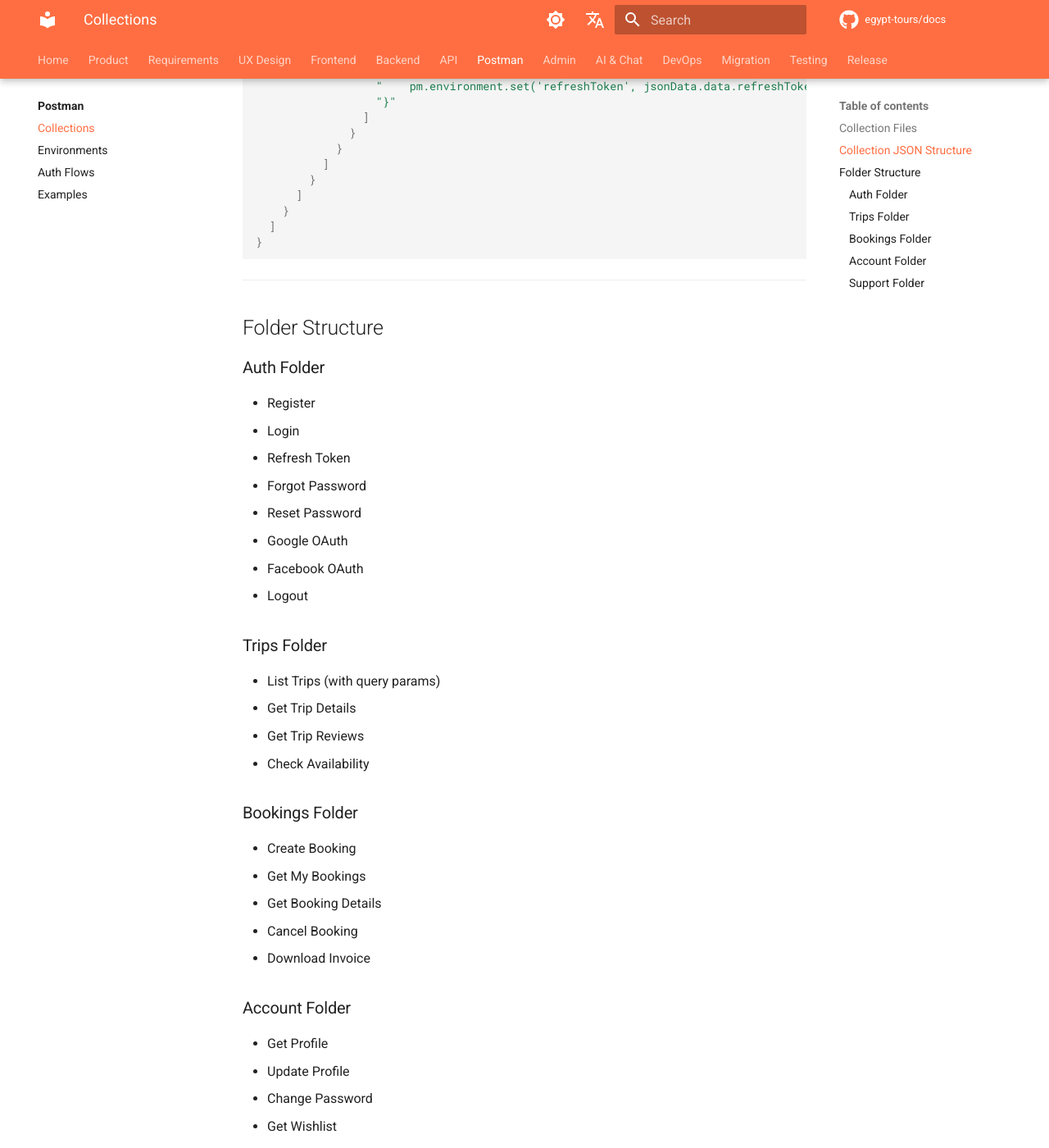
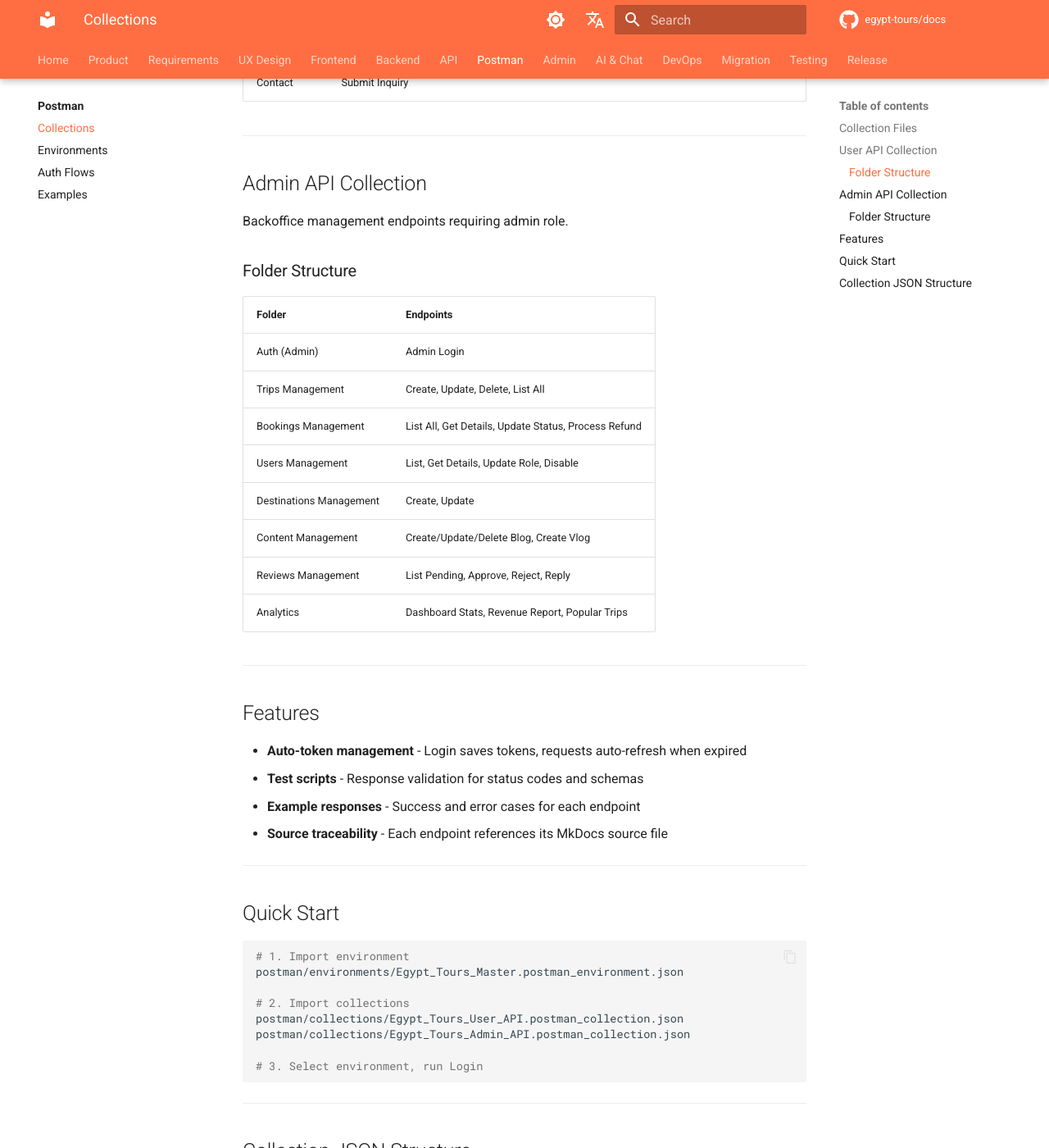
Before and after one commit to eslamfaisal/tours-docs, an MkDocs documentation site: the page built from docs/postman/collections.md, in a window 1280 px wide and 1400 px high, scrolled down 1091 px. Shown: the whole window at 82% size. Built offline with MkDocs 1.6.1 and Material for MkDocs 9.7.7, drawn with Linux system fonts in a browser that asks for light colours; comment, search, counter and statistics services are not loaded; some of the changed text lies outside the part shown.

Commit message:
Restructures Postman collections and environments
Refactors Postman collections to separate user and admin APIs, enhancing clarity and maintainability.

Consolidates environments into a single master file for easier management across development stages.

Improves documentation with detailed descriptions, quick start guides, and source traceability.

````diff
--- a/docs/postman/collections.md
+++ b/docs/postman/collections.md
@@ -2,10 +2,76 @@
 
 ## Collection Files
 
-| File | Description |
-|------|-------------|
-| `Egypt_Tours_API.postman_collection.json` | Main API collection |
-| `Egypt_Tours_Admin.postman_collection.json` | Admin-only endpoints |
+| File | Description | Endpoints |
+|------|-------------|-----------|
+| `Egypt_Tours_User_API.postman_collection.json` | Frontend user-facing API | 34 |
+| `Egypt_Tours_Admin_API.postman_collection.json` | Admin backoffice API | 27 |
+
+**Total: 61 endpoints**
+
+---
+
+## User API Collection
+
+Frontend-facing endpoints organized by feature folders.
+
+### Folder Structure
+
+| Folder | Endpoints |
+|--------|-----------|
+| Auth | Register, Login, Refresh Token, Forgot/Reset Password, Google/Facebook OAuth, Verify Email, Logout |
+| Trips | List Trips, Get Details, Get Reviews, Check Availability |
+| Bookings | Create, Get My Bookings, Get Details, Cancel, Download Invoice |
+| Account | Get Profile, Update Profile, Change Password |
+| Wishlist | Get Wishlist, Add, Remove |
+| Destinations | List, Get Details |
+| Blog | List Posts, Get Post |
+| Vlogs | List Vlogs, Get Vlog |
+| Search | Global Search |
+| Contact | Submit Inquiry |
+
+---
+
+## Admin API Collection
+
+Backoffice management endpoints requiring admin role.
+
+### Folder Structure
+
+| Folder | Endpoints |
+|--------|-----------|
+| Auth (Admin) | Admin Login |
+| Trips Management | Create, Update, Delete, List All |
+| Bookings Management | List All, Get Details, Update Status, Process Refund |
+| Users Management | List, Get Details, Update Role, Disable |
+| Destinations Management | Create, Update |
+| Content Management | Create/Update/Delete Blog, Create Vlog |
+| Reviews Management | List Pending, Approve, Reject, Reply |
+| Analytics | Dashboard Stats, Revenue Report, Popular Trips |
+
+---
+
+## Features
+
+- **Auto-token management** - Login saves tokens, requests auto-refresh when expired
+- **Test scripts** - Response validation for status codes and schemas
+- **Example responses** - Success and error cases for each endpoint
+- **Source traceability** - Each endpoint references its MkDocs source file
+
+---
+
+## Quick Start
+
+```bash
+# 1. Import environment
+postman/environments/Egypt_Tours_Master.postman_environment.json
+
+# 2. Import collections
+postman/collections/Egypt_Tours_User_API.postman_collection.json
+postman/collections/Egypt_Tours_Admin_API.postman_collection.json
+
+# 3. Select environment, run Login
+```
 
 ---
 
@@ -14,12 +80,13 @@
 ```json
 {
   "info": {
-    "name": "Egypt Tours API",
+    "name": "Egypt Tours - User API",
     "schema": "https://schema.getpostman.com/json/collection/v2.1.0/collection.json"
   },
-  "variable": [
-    { "key": "baseUrl", "value": "{{baseUrl}}" }
-  ],
+  "auth": {
+    "type": "bearer",
+    "bearer": [{ "key": "token", "value": "{{accessToken}}" }]
+  },
   "item": [
     {
       "name": "Auth",
@@ -28,14 +95,8 @@
           "name": "Login",
           "request": {
             "method": "POST",
-            "header": [
-              { "key": "Content-Type", "value": "application/json" }
-            ],
-            "body": {
-              "mode": "raw",
-              "raw": "{ \"email\": \"{{email}}\", \"password\": \"{{password}}\" }"
-            },
-            "url": "{{baseUrl}}/auth/login"
+            "url": "{{baseUrl}}/auth/login",
+            "body": { "mode": "raw", "raw": "{...}" }
           },
           "event": [
             {
@@ -43,9 +104,7 @@
               "script": {
                 "exec": [
                   "if (pm.response.code === 200) {",
-                  "    var jsonData = pm.response.json();",
-                  "    pm.environment.set('accessToken', jsonData.data.accessToken);",
-                  "    pm.environment.set('refreshToken', jsonData.data.refreshToken);",
+                  "    pm.environment.set('accessToken', pm.response.json().data.accessToken);",
                   "}"
                 ]
               }
@@ -57,49 +116,3 @@
   ]
 }
 ```
-
----
-
-## Folder Structure
-
-### Auth Folder
-
-- Register
-- Login
-- Refresh Token
-- Forgot Password
-- Reset Password
-- Google OAuth
-- Facebook OAuth
-- Logout
-
-### Trips Folder
-
-- List Trips (with query params)
-- Get Trip Details
-- Get Trip Reviews
-- Check Availability
-
-### Bookings Folder
-
-- Create Booking
-- Get My Bookings
-- Get Booking Details
-- Cancel Booking
-- Download Invoice
-
-### Account Folder
-
-- Get Profile
-- Update Profile
-- Change Password
-- Get Wishlist
-- Add to Wishlist
-- Remove from Wishlist
-
-### Support Folder
-
-- Create Ticket
-- Get My Tickets
-- Get Ticket Details
-- Reply to Ticket
--- a/docs/postman/index.md
+++ b/docs/postman/index.md
@@ -1,57 +1,78 @@
 # Postman Documentation
 
-## Contents
+## Overview
 
-| Document | Description |
-|----------|-------------|
-| [Collections](collections.md) | Collection structure |
-| [Environments](environments.md) | Environment variables |
-| [Auth Flows](auth-flows.md) | Authentication setup |
-| [Examples](examples.md) | Request/response examples |
+Complete API contract for the Egypt Tours Booking Platform. Use these collections for parallel frontend/backend development.
 
 ---
 
-## Overview
+## Files
 
-Postman collections are provided to facilitate API testing and integration.
+### Collections (in `/postman/collections/`)
 
-### Collection Structure
+| File | Target Team | Endpoints |
+|------|-------------|-----------|
+| `Egypt_Tours_User_API.postman_collection.json` | Frontend | 34 |
+| `Egypt_Tours_Admin_API.postman_collection.json` | Backoffice | 27 |
 
-```
-Egypt Tours API/
-├── Auth/
-│   ├── Register
-│   ├── Login
-│   ├── Refresh Token
-│   └── Password Reset
-├── Trips/
-│   ├── List Trips
-│   ├── Get Trip Details
-│   └── Check Availability
-├── Bookings/
-│   ├── Create Booking
-│   ├── Get My Bookings
-│   └── Cancel Booking
-├── Account/
-│   ├── Get Profile
-│   ├── Update Profile
-│   └── Wishlist
-├── Content/
-│   ├── Blog
-│   ├── Vlogs
-│   └── Destinations
-└── Admin/
-    ├── Trips Management
-    ├── Bookings Management
-    └── Users Management
-```
+### Environment (in `/postman/environments/`)
+
+| File | Description |
+|------|-------------|
+| `Egypt_Tours_Master.postman_environment.json` | Single env, change `baseUrl` per target |
 
 ---
 
 ## Quick Start
 
-1. Import the collection: `Egypt_Tours_API.postman_collection.json`
-2. Import the environment: `Egypt_Tours_[Environment].postman_environment.json`
-3. Set the active environment
-4. Run "Login" to get tokens (auto-saved to environment)
+1. Import `Egypt_Tours_Master.postman_environment.json`
+2. Import the collection you need (User or Admin)
+3. Set `baseUrl` in environment:
+   - Dev: `http://localhost:8080/api/v1`
+   - Staging: `https://api-staging.egypttours.com/api/v1`
+   - Prod: `https://api.egypttours.com/api/v1`
+4. Run **Login** → tokens auto-populate
 5. Start testing endpoints
+
+---
+
+## Collection Structure
+
+### User API
+
+```
+Auth/          (9) → Login, Register, OAuth, Password
+Trips/         (4) → Browse trips
+Bookings/      (5) → Reservations
+Account/       (3) → Profile
+Wishlist/      (3) → Saved trips
+Destinations/  (2) → Locations
+Blog/          (2) → Articles
+Vlogs/         (2) → Videos
+Search/        (1) → Global search
+Contact/       (1) → Inquiries
+```
+
+### Admin API
+
+```
+Auth (Admin)/           (1) → Admin login
+Trips Management/       (4) → CRUD trips
+Bookings Management/    (4) → View, status, refund
+Users Management/       (4) → Roles, disable
+Destinations Management/(2) → CRUD
+Content Management/     (4) → Blog, vlogs
+Reviews Management/     (4) → Moderation
+Analytics/              (3) → Reports
+```
+
+---
+
+## Documentation
+
+| Document | Description |
+|----------|-------------|
+| [Collections](collections.md) | Collection structure details |
+| [Environments](environments.md) | Environment variables |
+| [Auth Flows](auth-flows.md) | Token management scripts |
+| [Examples](examples.md) | Request/response examples |
````
Also changed, not shown: docs/postman/environments.md (+60 -61 lines), postman/README.md (+66 -81 lines), 13 other files.
